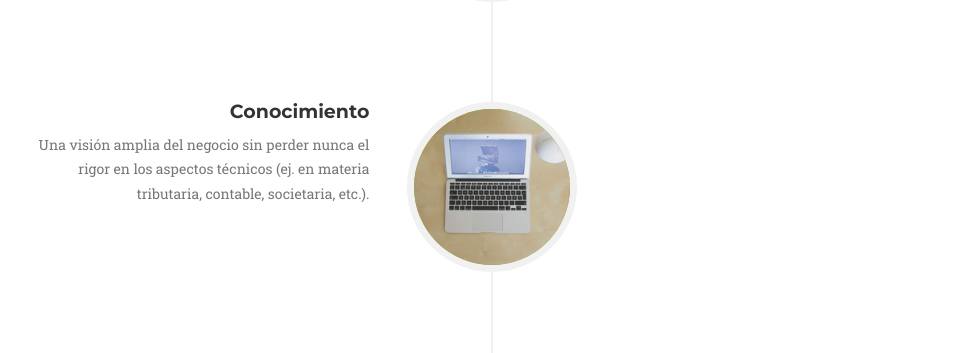
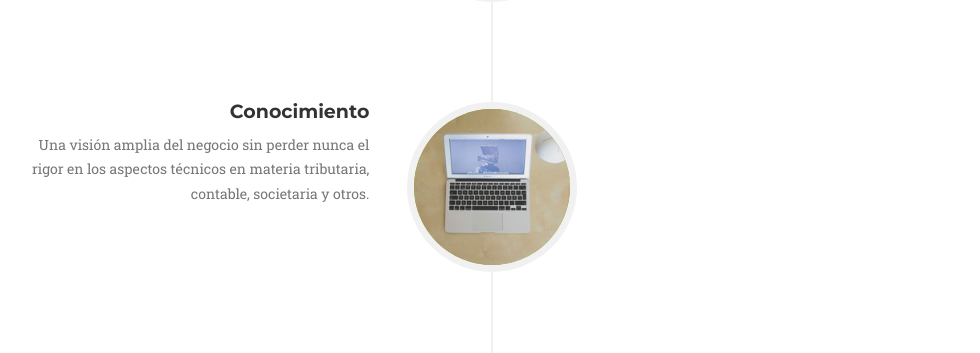
Before and after one commit to cfrconsultores/cfrconsultores.github.io, a Jekyll site: the page built from index.html, in a window 1280 px wide and 900 px high, scrolled down 721 px. Shown: the part 125-478 px from the top of the window, without its empty margins (148-1128 px from the left). Built offline with Jekyll 4.4.1, drawn with Linux system fonts in a browser that asks for light colours; nearby versions of some CDN libraries; some web fonts are replaced.

Commit message:
mejora de texto

```diff
--- a/_includes/about.html
+++ b/_includes/about.html
@@ -45,7 +45,7 @@
                                     <h4 class="subheading">Conocimiento</h4>
                                 </div>
                                 <div class="timeline-body">
-                                    <p class="text-muted">Una visión amplia del negocio sin perder nunca el rigor en los aspectos técnicos (ej. en materia tributaria, contable, societaria, etc.).</p>
+                                    <p class="text-muted">Una visión amplia del negocio sin perder nunca el rigor en los aspectos técnicos en materia tributaria, contable, societaria y otros.</p>
                                 </div>
                             </div>
                         </li>
```
